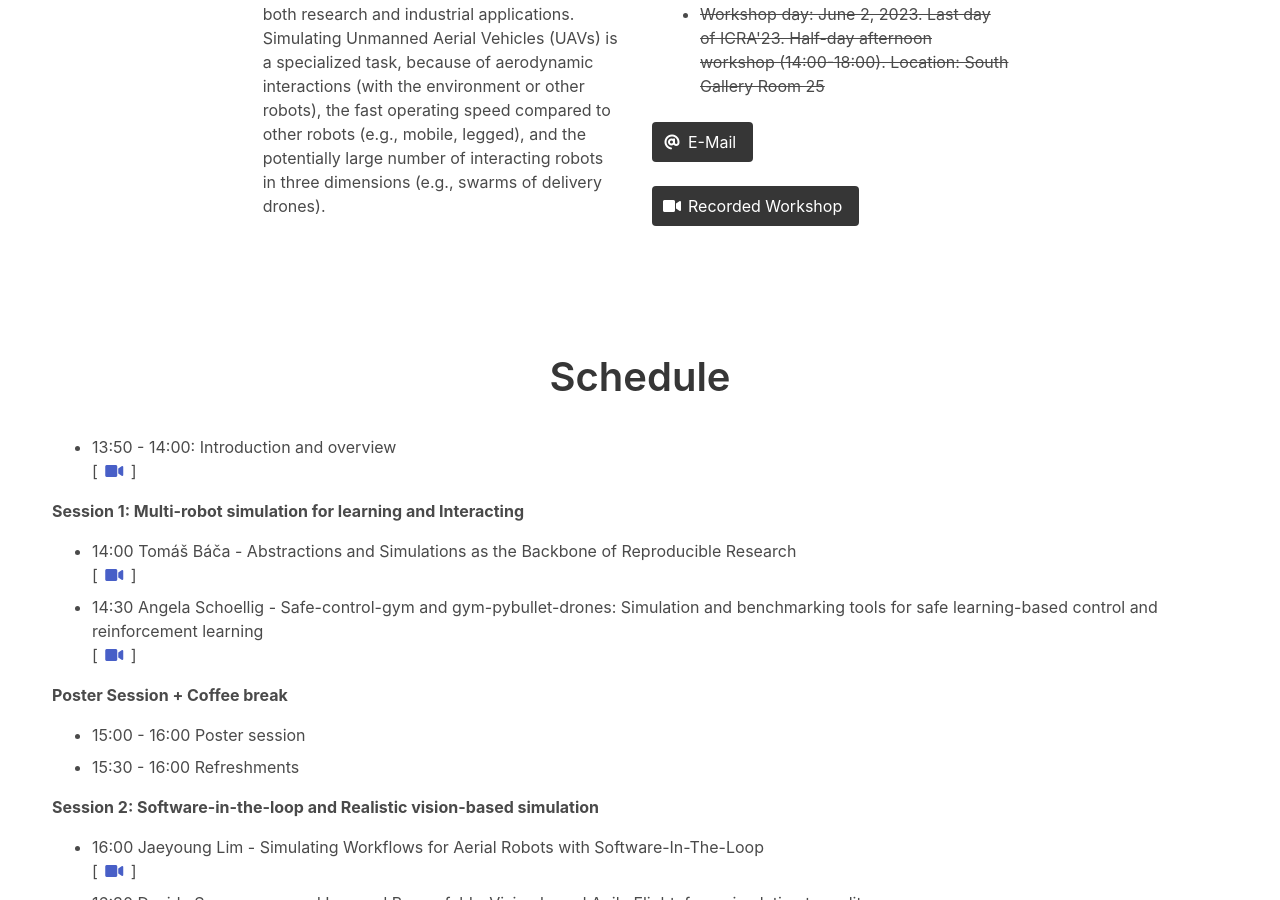
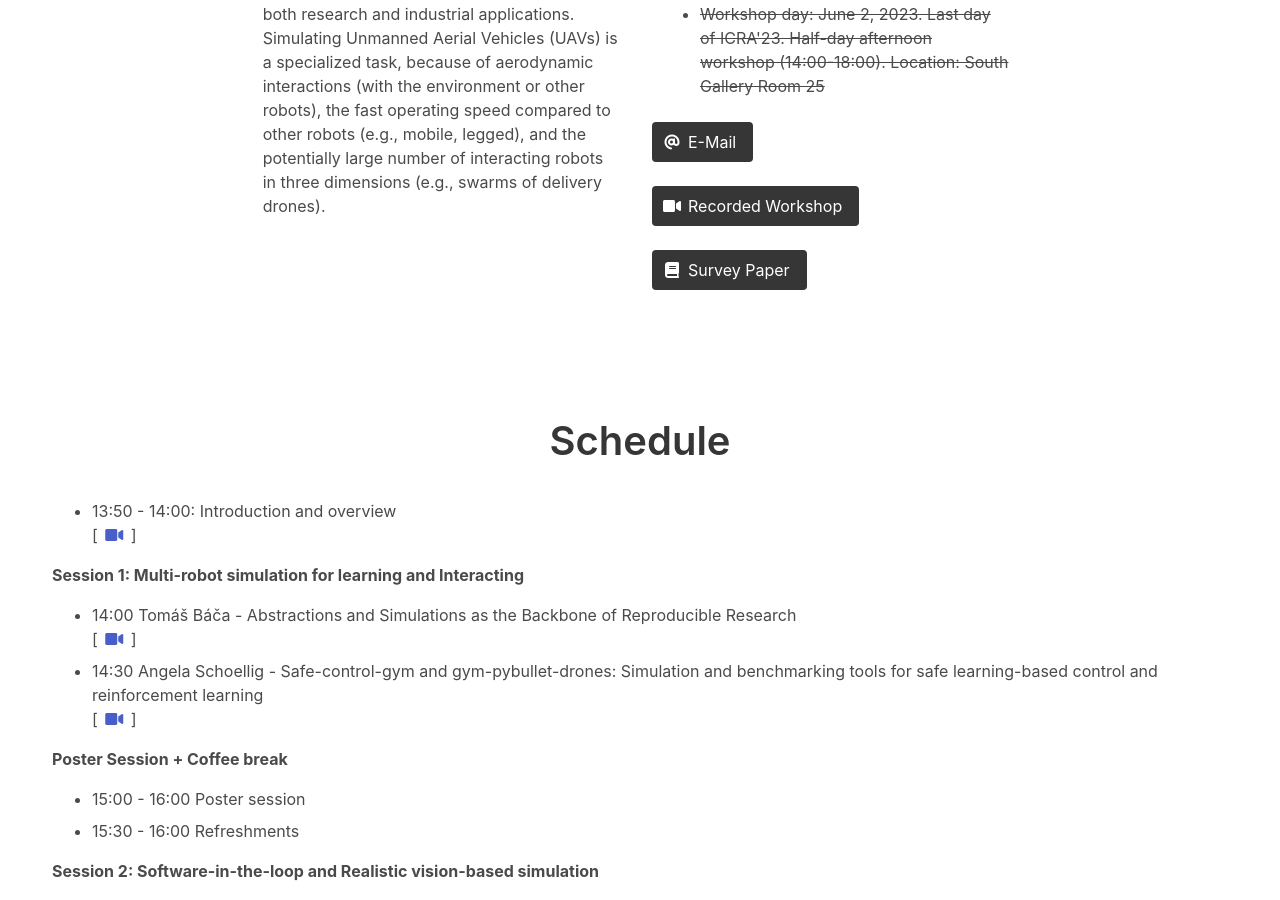
Before and after one commit to IMRCLab/workshop-uav-sims-icra2023, a Jekyll site: the page built from index.html, in a window 1280 px wide and 900 px high, scrolled down 553 px. Built offline with Jekyll 4.4.1, drawn with Linux system fonts in a browser that asks for light colours.

Commit message:
add Link to survey paper

```diff
--- a/index.html
+++ b/index.html
@@ -78,6 +78,15 @@ title: The Role of Robotics Simulators for Unmanned Aerial Vehicles
               <i class="fas fa-video"></i>
             </span>
             <span>Recorded Workshop</span>
+          </a>
+        </p>
+
+        <p class="buttons">
+          <a href="https://arxiv.org/abs/2311.02296" class="button is-dark">
+            <span class="icon">
+              <i class="fa-solid fa-book"></i>
+            </span>
+            <span>Survey Paper</span>
           </a>
         </p>
 
```
